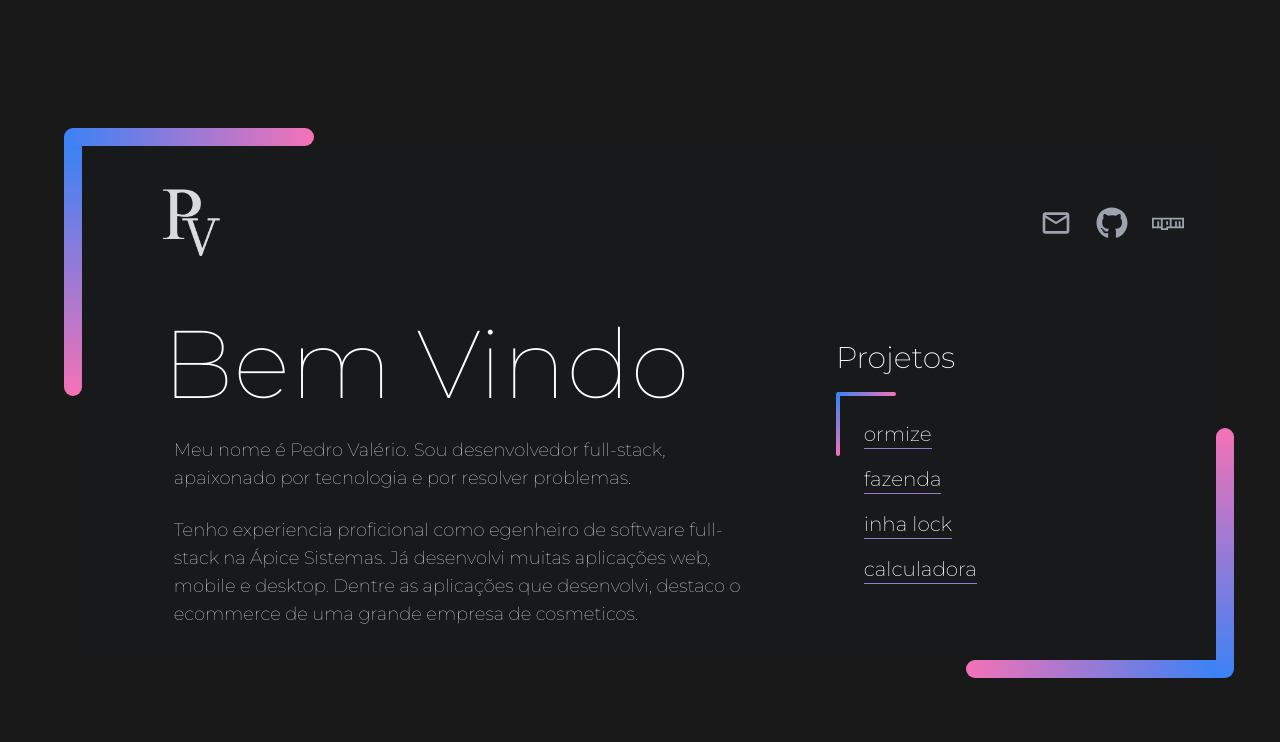
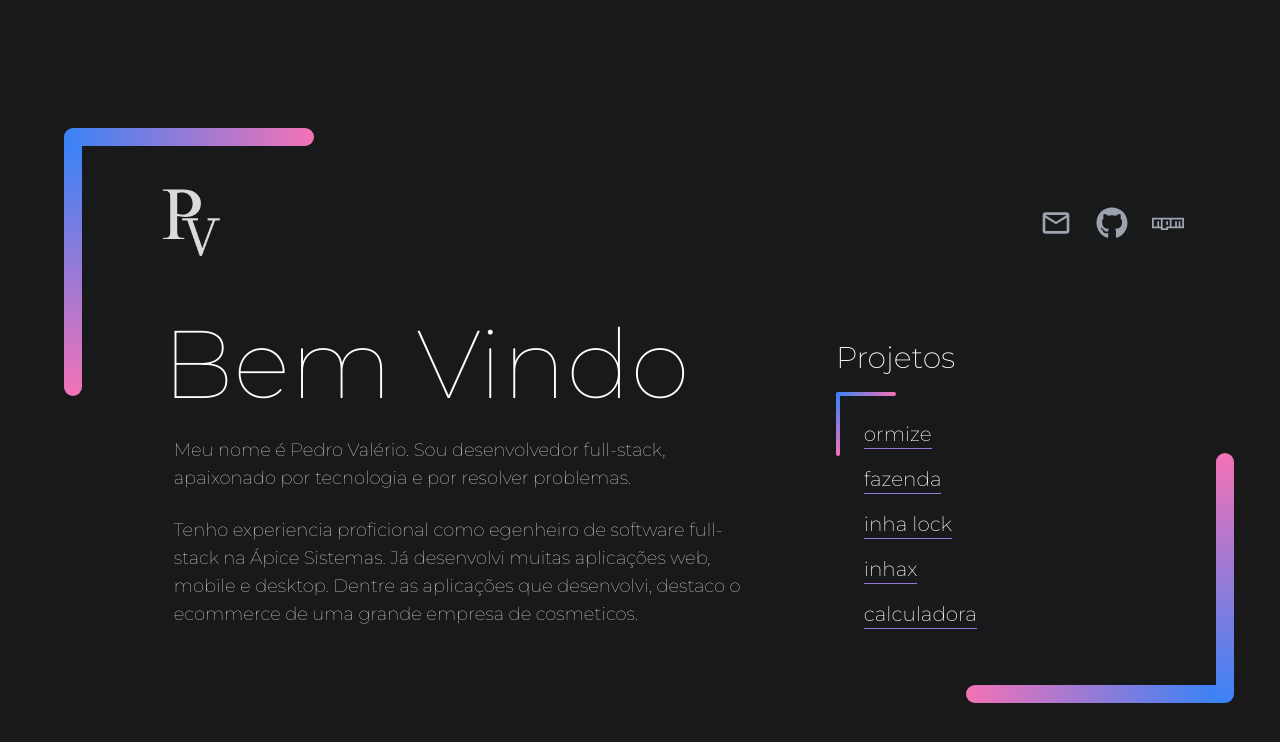
Before and after one commit to pedroddjkkk/Portfolio, a Next.js app: page / in a window 1280 px wide. Shown: the top 742 px of the page. Built offline with nearby package versions, Linux system fonts and the light colour scheme.

Commit message:
Add new project link

```diff
--- a/src/app/page.tsx
+++ b/src/app/page.tsx
@@ -42,6 +42,7 @@ export default function Home() {
                 <Project href='https://www.npmjs.com/package/ormize'>ormize</Project>
                 <Project href='https://github.com/pedroddjkkk/ProjetoFazenda'>fazenda</Project>
                 <Project href='https://github.com/pedroddjkkk/InhaLock'>inha lock</Project>
+                <Project href=''>inhax</Project>
                 <Project href='https://github.com/pedroddjkkk/CalculadoraReact'>calculadora</Project>
               </Corner>
             </section>
```
